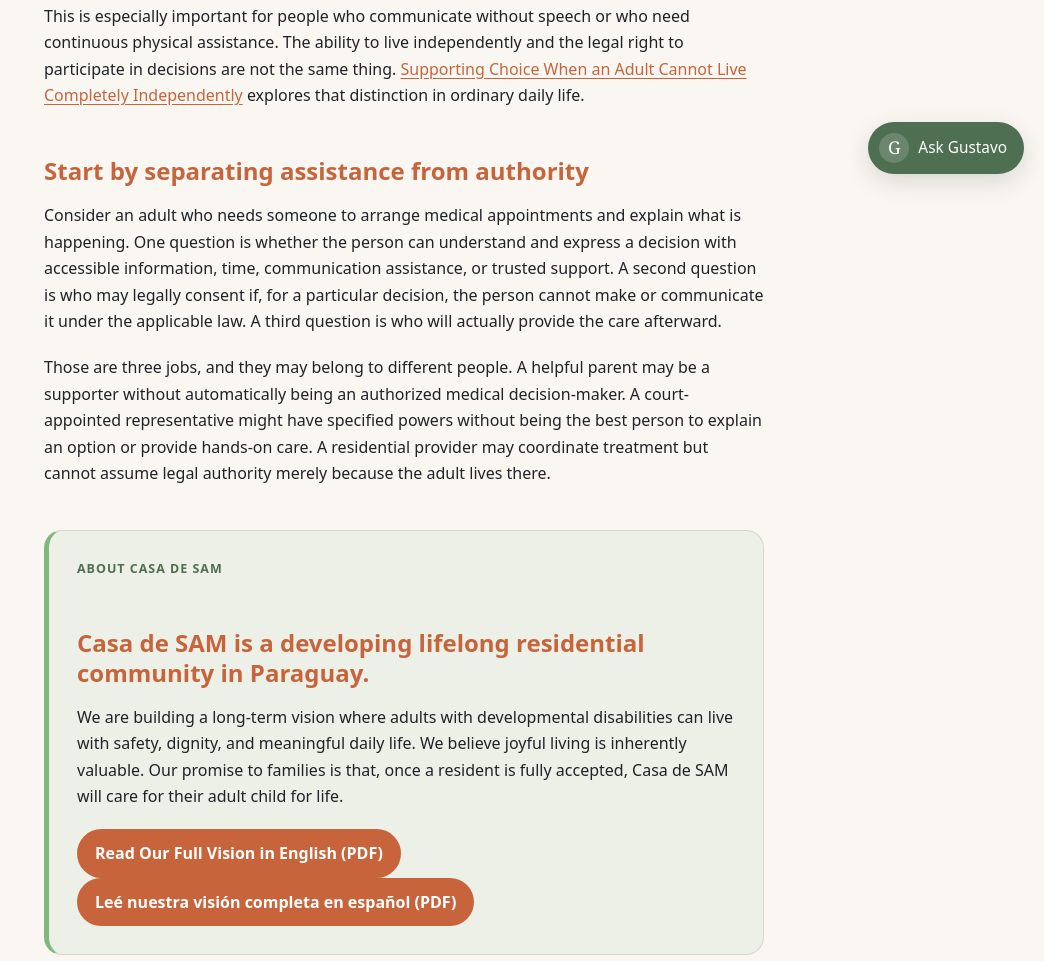
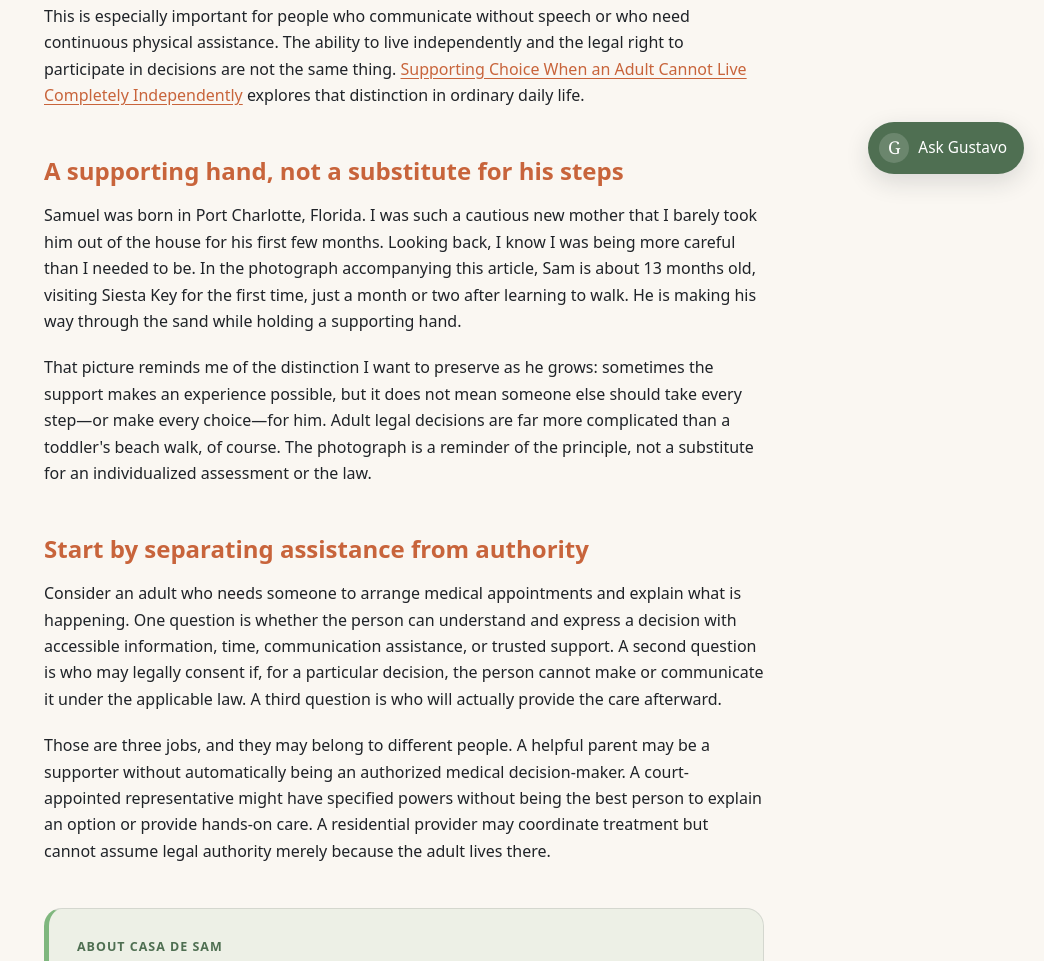
Before and after one commit to AmieMcodes/casadesam, a website: page blog/guardianship-supported-decision-making-and-adult-disability.html in a window 1280 px wide. Shown: the part 606-1567 px from the top of the page, without its empty margins (236-1280 px from the left). Drawn offline with Linux system fonts and the light colour scheme.

Commit message:
Add approved family-photo stories and editorial captions to October 9 draft

```diff
--- a/blog/guardianship-supported-decision-making-and-adult-disability.html
+++ b/blog/guardianship-supported-decision-making-and-adult-disability.html
@@ -36,10 +36,13 @@
         <h1>Guardianship, Supported Decision-Making, and Adult Disability</h1>
         <p class="blog-subtitle">A practical guide to legal authority, less restrictive supports, and the questions families should ask before anyone loses a right.</p>
       </header>
-      <!-- HERO IMAGE PENDING: Amie's selected and approved Frame.io source with 1600x900/1200x630 JPG+WebP crops. -->
+      <!-- APPROVED PHOTO — Frame.io: 2018 Q2 Apr May June / Photo Apr 13, 11 21 46 AM.jpg. Alt: At about 13 months old, Samuel walks through sand at Siesta Key, Florida, holding an adult's hand for support. Caption: On his first visit to Siesta Key, shortly after learning to walk, 13-month-old Sam explores the sand with a supporting hand. The support matters; the steps are still his. Build and insert hero/social JPG+WebP crops before publishing. -->
       <p>A parent's question often sounds simple: &quot;When my disabled child becomes an adult, how will I keep helping?&quot; The legal answer is rarely one-size-fits-all. Needing help with medication, banking, transportation, or daily care does not automatically mean that another person should control every legal decision.</p>
 <p>Guardianship, supported decision-making, powers of attorney, and benefit-specific arrangements solve different problems. Which tools are available depends on the person's circumstances and the law where the decision is made. A family should begin with the particular decision and the particular support required, not with a label or diagnosis.</p>
 <p>This is especially important for people who communicate without speech or who need continuous physical assistance. The ability to live independently and the legal right to participate in decisions are not the same thing. <a href="supporting-choice-without-complete-independence.html">Supporting Choice When an Adult Cannot Live Completely Independently</a> explores that distinction in ordinary daily life.</p>
+<h2>A supporting hand, not a substitute for his steps</h2>
+<p>Samuel was born in Port Charlotte, Florida. I was such a cautious new mother that I barely took him out of the house for his first few months. Looking back, I know I was being more careful than I needed to be. In the photograph accompanying this article, Sam is about 13 months old, visiting Siesta Key for the first time, just a month or two after learning to walk. He is making his way through the sand while holding a supporting hand.</p>
+<p>That picture reminds me of the distinction I want to preserve as he grows: sometimes the support makes an experience possible, but it does not mean someone else should take every step—or make every choice—for him. Adult legal decisions are far more complicated than a toddler's beach walk, of course. The photograph is a reminder of the principle, not a substitute for an individualized assessment or the law.</p>
 <h2>Start by separating assistance from authority</h2>
 <p>Consider an adult who needs someone to arrange medical appointments and explain what is happening. One question is whether the person can understand and express a decision with accessible information, time, communication assistance, or trusted support. A second question is who may legally consent if, for a particular decision, the person cannot make or communicate it under the applicable law. A third question is who will actually provide the care afterward.</p>
 <p>Those are three jobs, and they may belong to different people. A helpful parent may be a supporter without automatically being an authorized medical decision-maker. A court-appointed representative might have specified powers without being the best person to explain an option or provide hands-on care. A residential provider may coordinate treatment but cannot assume legal authority merely because the adult lives there.</p>
@@ -58,6 +61,7 @@
 <h2>A concrete U.S. example: Texas</h2>
 <p>Texas <a href="https://tcss.legis.texas.gov/resources/ES/htm/ES.1357.htm" rel="noopener noreferrer">Estates Code Chapter 1357</a> provides for voluntary supported decision-making agreements for qualifying adults with disabilities. A supporter may help the adult understand information and communicate a decision, but may not make it for them. The statute also sets confidentiality and conflict-of-interest obligations.</p>
 <p>Texas is an example, not a template that automatically applies elsewhere. Its agreement has eligibility and execution rules, and a household should not assume that signing a downloaded form creates medical, financial, or guardianship powers. Texas also provides for limited or full guardianship through a court where the relevant legal findings are made; the <a href="https://gov.texas.gov/organization/disabilities/guardianship" rel="noopener noreferrer">governor's disability guidance</a> explains the requirement to consider available supports and less restrictive alternatives.</p>
+<p>Our family has lived in different parts of the United States and South America. That experience keeps me from assuming a process that made sense in one place will work everywhere else. Florida law is not automatically Texas law, and neither tells us what a family must do in Paraguay. Cross-border planning has to begin with the actual jurisdiction and the specific decision.</p>
 <h2>Paraguay changed its legal framework in 2025</h2>
 <p>This subject is especially relevant to Casa de SAM, which is being developed in Paraguay. According to Paraguay's <a href="https://www.pj.gov.py/notas/28368-en-vigencia-la-ley-n-73712025-que-garantiza-el-ejercicio-pleno-de-derechos-juridicos-a-las-personas-con-discapacidad" rel="noopener noreferrer">Supreme Court and Judicial Branch</a>, <strong>Law No. 7371/2025 took effect July 16, 2025</strong>. It changed the Civil Code and judicial framework, replacing traditional disability-related interdiction, declarations of incapacity, and curatorship with individualized supports intended to respect the person's will and preferences.</p>
 <p>This is not simply an American debate transplanted to Paraguay. Local lawyers, courts, service organizations, and future residential providers must work with the new Paraguayan model and its evolving implementation. A U.S. guardianship order or Texas support agreement should never be treated as automatically controlling a decision in Paraguay. Cross-border families need advice in each relevant jurisdiction.</p>
```
